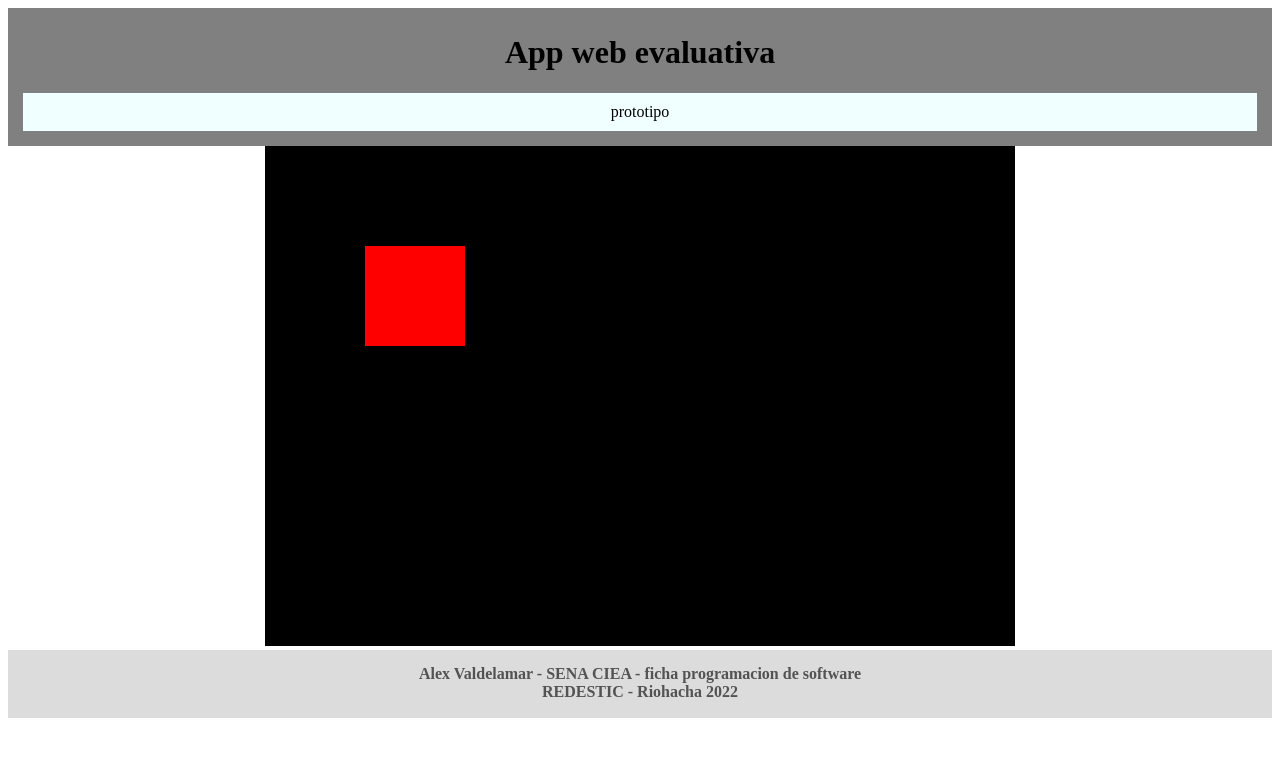
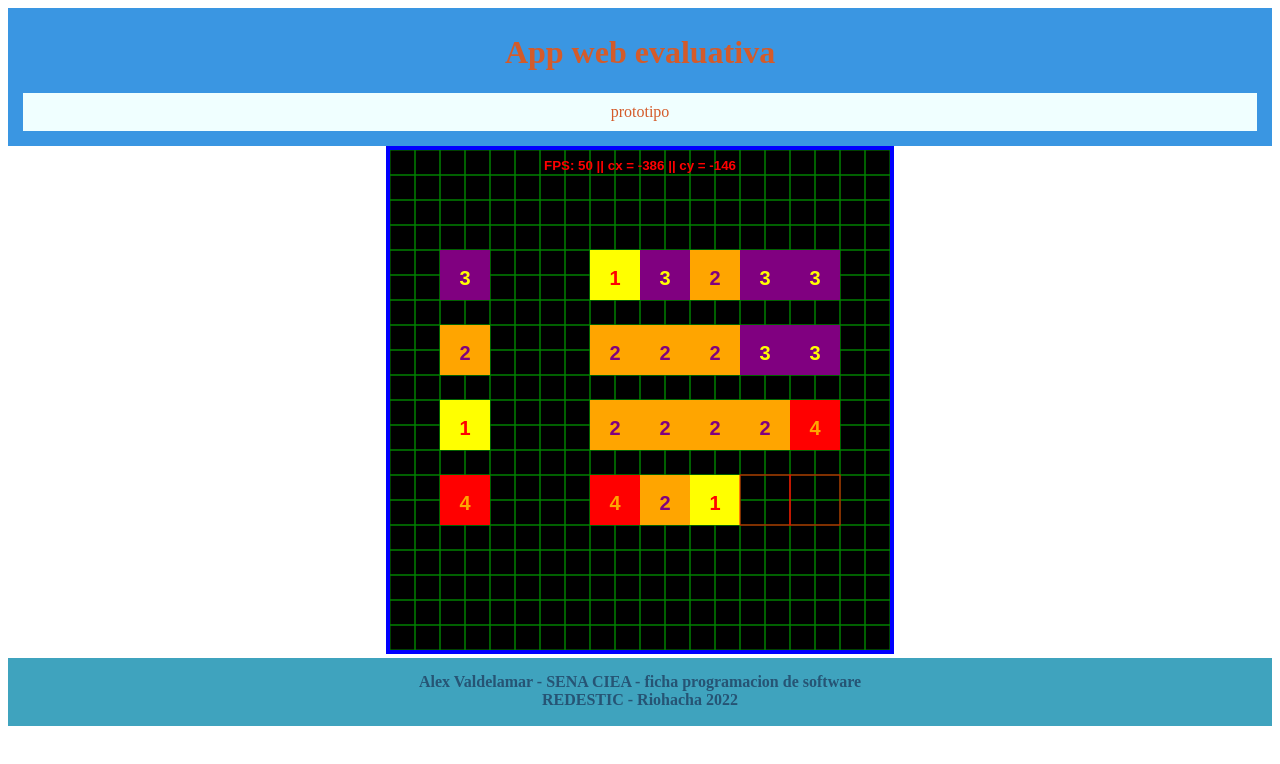
Before and after one commit to Alexhumme/proyecto-REDESTIC-2022, a plain HTML site: page index.html in a window 1280 px wide. Both pictures are taken after a click on the item "prototipo". Drawn offline with Linux system fonts and the light colour scheme.

Commit message:
pototipo 0.0

```diff
--- a/index.html
+++ b/index.html
@@ -31,9 +31,9 @@
         </b>
     </footer>
     <script src="js/cargarPrototipo.js"></script>
-    <script src="js/cargarBitacora.js"></script>
-    <script src="js/cargarProyecto.js"></script>
-    <script src="js/cargarSena.js"></script>
+    <script src="js/escenario.js"></script>
+
+    <script src="js/nvls/nv1.js"></script>
 </body>
 
 </html>
--- a/js/cargarPrototipo.js
+++ b/js/cargarPrototipo.js
@@ -1,38 +1,179 @@
-var pieza;
+var pieza, cursor; var segundo, conteoFrames = 0;
 // funcion de inicializacion
 function iniciarPrototipo(){
-    pieza= new constructor(1);
+    pieza= new constructor(1,100,100,200,200);
     let main =document.getElementById("principal"); main.innerHTML = "";
     let c = main.insertBefore(document.createElement("canvas"),null); c.id = "canvas";
     gameSpace.iniciar();
+    generarEscenario(eNv1,50,50,Nv1);
+    generarEscenario(eNv2,50,50,Nv2);
+    cursor = new constructor("cursor",0,0,50,50);
 }
 // juego
 var gameSpace = {
     iniciar: function(){
         this.canva = document.getElementById("canvas");
-        this.canva.width = 750;
+        this.canva.width = 500;
         this.canva.height = 500;
         this.canva.style.cursor = "none";
 
         this.ctx = this.canva.getContext("2d");
 
         this.interval = setInterval(actualizarFrame, 20);
+        window.addEventListener("mousemove", (e)=>{ //actualiza la posicion del juego a la del cursor
+            gameSpace.x = e.x-gameSpace.canva.offsetLeft;
+            gameSpace.y = e.y-gameSpace.canva.offsetTop;
+        }, false);
+        window.addEventListener("mousedown", (e)=>{
+            console.log("click");
+            gameSpace.x = e.x-gameSpace.canva.offsetLeft;
+            gameSpace.y = e.y-gameSpace.canva.offsetTop;
+            for (let ele of Nv2){
+                if(
+                    cursor.x+cursor.ancho/2 > ele.x &&
+                    cursor.y+cursor.alto/2 > ele.y &&
+                    cursor.x+cursor.ancho/2 < ele.x+ele.ancho &&
+                    cursor.y+cursor.alto/2 < ele.y+ele.alto
+                ){
+                    ele.sel = true;
+                    console.log(Nv2.indexOf(ele))
+                }
+            }
+        }, false);
+        window.addEventListener("mouseup",(e)=>{
+            console.log("offclick");
+            gameSpace.x = e.x-gameSpace.canva.offsetLeft;
+            gameSpace.y = e.y-gameSpace.canva.offsetTop;
+            for (let ele of Nv2){
+                if(
+                    cursor.x+cursor.ancho/2 > ele.x &&
+                    cursor.y+cursor.alto/2 > ele.y &&
+                    cursor.x+cursor.ancho/2 < ele.x+ele.ancho &&
+                    cursor.y+cursor.alto/2 < ele.y+ele.alto
+                ){
+                    ele.sel = false;
+                }
+            }
+        }, false);
     },
     limpiar: function(){
         this.ctx.clearRect(0,0,this.canva.width,this.canva.height);
+        capa1 = [];
     }
 }
 
-function constructor(tipo){
+function constructor(tipo,x,y,ancho,alto){
     this.tipo = tipo,
-    this.actualizar = function(){
+    this.x = x;
+    this.y = y;
+    this.ancho = ancho;
+    this.alto = alto;
+    this.val = tipo;
+    this.sel = false;
+    this.dibujar = function(){
         ctx = gameSpace.ctx;
-        ctx.fillStyle = "red";
-        ctx.fillRect(100, 100, 100, 100);
+        switch (tipo){
+            case 0:ctx.strokeStyle = "green";ctx.strokeRect(this.x, this.y, ancho, alto); break;
+            case 1:
+            ctx.fillStyle = "yellow";
+            ctx.fillRect(this.x, this.y, ancho, alto);
+            gameSpace.ctx.font = "bold 15pt sans-serif";
+            ctx.fillStyle = "red";
+            ctx.fillText(tipo,this.x+this.ancho/2,10+this.y+this.alto/2);
+            break;
+            case 2:
+            ctx.fillStyle = "orange";
+            ctx.fillRect(this.x, this.y, ancho, alto);
+            gameSpace.ctx.font = "bold 15pt sans-serif";
+            ctx.fillStyle = "purple";
+            ctx.fillText(tipo,this.x+this.ancho/2,10+this.y+this.alto/2);
+            break;
+            case 3:
+            ctx.fillStyle = "purple";
+            ctx.fillRect(this.x, this.y, ancho, alto);
+            gameSpace.ctx.font = "bold 15pt sans-serif";
+            ctx.fillStyle = "yellow";
+            ctx.fillText(tipo,this.x+this.ancho/2,10+this.y+this.alto/2);
+            break;
+            case 4:
+            ctx.fillStyle = "red";
+            ctx.fillRect(this.x, this.y, ancho, alto);
+            gameSpace.ctx.font = "bold 15pt sans-serif";
+            ctx.fillStyle = "orange";
+            ctx.fillText(tipo,this.x+this.ancho/2,10+this.y+this.alto/2);
+            break;
+            case "voidX": ctx.strokeStyle = "red";ctx.strokeRect(this.x, this.y, ancho, alto); break;
+            case "cursor":
+            ctx.strokeStyle = "yellow";
+            ctx.strokeRect(this.x, this.y, ancho, alto);
+            ctx.strokeRect(this.x+this.ancho/4, this.y+this.alto/4, ancho*0.5, alto*0.5);
+            break;
+
+        }
+    }
+    this.mover = function(){
+        if(this.sel){
+            this.x = gameSpace.x;
+            this.y = gameSpace.y;
+        }
+        if (gameSpace.x && gameSpace.y){
+            cursor.x = gameSpace.x;
+            cursor.y = gameSpace.y;
+        }
+    }
+    this.encajar = function(){
+        if (this.x%25 != 0 && this.y%25!=0){
+            for (let e of capa1){
+                if(
+                    this.x+this.ancho/2 > e.x &&
+                    this.y+this.alto/2 > e.y &&
+                    this.x+this.ancho/2 < e.x+e.ancho &&
+                    this.y+this.alto/2 < e.y+e.alto
+                ){
+                  this.x = e.x;
+                  this.y = e.y;
+                }
+            }
+        }
     }
 
 }
+function gp(){
+    if(
+        ((Nv2[0].x == Nv1[18].x &&
+        Nv2[0].y == Nv1[18].y) &&
+        (Nv2[1].x == Nv1[19].x &&
+        Nv2[1].y == Nv1[19].y))
+        ||
+        ((Nv2[1].x == Nv1[18].x &&
+        Nv2[1].y == Nv1[18].y) &&
+        (Nv2[0].x == Nv1[19].x &&
+        Nv2[0].y == Nv1[19].y))
+        ){
+            alert("prueba completada!");
+        }
+}
+function consultarFrames(){
+    var seg = Math.floor(Date.now()/1000);
+    if (seg != segundo)
+    {
+        segundo = seg;
+        fps = conteoFrames;
+        conteoFrames = 1;
+    } else {conteoFrames++};
+
+    gameSpace.ctx.font = "bold 10pt sans-serif";
+    gameSpace.ctx.fillStyle = "red";
+    gameSpace.ctx.textAlign = "center"
+    gameSpace.ctx.fillText("FPS: "+ fps + " || cx = "+cursor.x + " || cy = "+cursor.y, gameSpace.canva.width/2, 20)
+}
 function actualizarFrame(){
     gameSpace.limpiar();
-    pieza.actualizar();
+
+    generarEscenario(fondo,25,25,capa1);
+    for(e of Nv1){e.dibujar();}
+    for(i of Nv2){i.mover();i.encajar();i.dibujar();}
+    cursor.mover();cursor.encajar();cursor.dibujar();
+    gp();
+    consultarFrames();
 }
--- /dev/null
+++ b/js/escenario.js
@@ -0,0 +1,49 @@
+var N = null;
+var fondo = [
+    [0,0,0,0,0,0,0,0,0,0,0,0,0,0,0,0,0,0,0,0],
+    [0,0,0,0,0,0,0,0,0,0,0,0,0,0,0,0,0,0,0,0],
+    [0,0,0,0,0,0,0,0,0,0,0,0,0,0,0,0,0,0,0,0],
+    [0,0,0,0,0,0,0,0,0,0,0,0,0,0,0,0,0,0,0,0],
+    [0,0,0,0,0,0,0,0,0,0,0,0,0,0,0,0,0,0,0,0],
+    [0,0,0,0,0,0,0,0,0,0,0,0,0,0,0,0,0,0,0,0],
+    [0,0,0,0,0,0,0,0,0,0,0,0,0,0,0,0,0,0,0,0],
+    [0,0,0,0,0,0,0,0,0,0,0,0,0,0,0,0,0,0,0,0],
+    [0,0,0,0,0,0,0,0,0,0,0,0,0,0,0,0,0,0,0,0],
+    [0,0,0,0,0,0,0,0,0,0,0,0,0,0,0,0,0,0,0,0],
+    [0,0,0,0,0,0,0,0,0,0,0,0,0,0,0,0,0,0,0,0],
+    [0,0,0,0,0,0,0,0,0,0,0,0,0,0,0,0,0,0,0,0],
+    [0,0,0,0,0,0,0,0,0,0,0,0,0,0,0,0,0,0,0,0],
+    [0,0,0,0,0,0,0,0,0,0,0,0,0,0,0,0,0,0,0,0],
+    [0,0,0,0,0,0,0,0,0,0,0,0,0,0,0,0,0,0,0,0],
+    [0,0,0,0,0,0,0,0,0,0,0,0,0,0,0,0,0,0,0,0],
+    [0,0,0,0,0,0,0,0,0,0,0,0,0,0,0,0,0,0,0,0],
+    [0,0,0,0,0,0,0,0,0,0,0,0,0,0,0,0,0,0,0,0],
+    [0,0,0,0,0,0,0,0,0,0,0,0,0,0,0,0,0,0,0,0],
+    [0,0,0,0,0,0,0,0,0,0,0,0,0,0,0,0,0,0,0,0]
+]
+var capa1 = [];
+
+let xb = 0, yb = 0;
+function generarEscenario(capa, ancho, alto, lista)
+{
+    //lista = [];
+	for (let y=0; y < capa.length; y++)
+    {
+		//xb = - retraso;
+		for (let x =0; x < capa[y].length; x++)
+        {
+            if (capa[y][x] != N){
+                lista.push(new constructor(capa[y][x],xb,yb,ancho,alto));
+            }
+
+			xb += 25;
+		}
+		yb += 25;
+        xb = 0;
+	}
+
+	yb = 0;
+    for (elementoX of lista){
+        elementoX.dibujar();
+    }
+}
--- /dev/null
+++ b/js/nvls/nv1.js
@@ -0,0 +1,47 @@
+var X = "voidX";
+var Nv1 = [];
+var eNv1 = [
+    [N,N,N,N,N,N,N,N,N,N,N,N,N,N,N,N,N,N,N,N],
+    [N,N,N,N,N,N,N,N,N,N,N,N,N,N,N,N,N,N,N,N],
+    [N,N,N,N,N,N,N,N,N,N,N,N,N,N,N,N,N,N,N,N],
+    [N,N,N,N,N,N,N,N,N,N,N,N,N,N,N,N,N,N,N,N],
+    [N,N,N,N,N,N,N,N,1,N,3,N,2,N,3,N,3,N,N,N],
+    [N,N,N,N,N,N,N,N,N,N,N,N,N,N,N,N,N,N,N,N],
+    [N,N,N,N,N,N,N,N,N,N,N,N,N,N,N,N,N,N,N,N],
+    [N,N,N,N,N,N,N,N,2,N,2,N,2,N,3,N,3,N,N,N],
+    [N,N,N,N,N,N,N,N,N,N,N,N,N,N,N,N,N,N,N,N],
+    [N,N,N,N,N,N,N,N,N,N,N,N,N,N,N,N,N,N,N,N],
+    [N,N,N,N,N,N,N,N,2,N,2,N,2,N,2,N,4,N,N,N],
+    [N,N,N,N,N,N,N,N,N,N,N,N,N,N,N,N,N,N,N,N],
+    [N,N,N,N,N,N,N,N,N,N,N,N,N,N,N,N,N,N,N,N],
+    [N,N,N,N,N,N,N,N,4,N,2,N,1,N,X,N,X,N,N,N],
+    [N,N,N,N,N,N,N,N,N,N,N,N,N,N,N,N,N,N,N,N],
+    [N,N,N,N,N,N,N,N,N,N,N,N,N,N,N,N,N,N,N,N],
+    [N,N,N,N,N,N,N,N,N,N,N,N,N,N,N,N,N,N,N,N],
+    [N,N,N,N,N,N,N,N,N,N,N,N,N,N,N,N,N,N,N,N],
+    [N,N,N,N,N,N,N,N,N,N,N,N,N,N,N,N,N,N,N,N],
+    [N,N,N,N,N,N,N,N,N,N,N,N,N,N,N,N,N,N,N,N]
+]
+var Nv2 = [];
+var eNv2 = [
+    [N,N,N,N,N,N,N,N,N,N,N,N,N,N,N,N,N,N,N,N],
+    [N,N,N,N,N,N,N,N,N,N,N,N,N,N,N,N,N,N,N,N],
+    [N,N,N,N,N,N,N,N,N,N,N,N,N,N,N,N,N,N,N,N],
+    [N,N,N,N,N,N,N,N,N,N,N,N,N,N,N,N,N,N,N,N],
+    [N,N,3,N,N,N,N,N,N,N,N,N,N,N,N,N,N,N,N,N],
+    [N,N,N,N,N,N,N,N,N,N,N,N,N,N,N,N,N,N,N,N],
+    [N,N,N,N,N,N,N,N,N,N,N,N,N,N,N,N,N,N,N,N],
+    [N,N,2,N,N,N,N,N,N,N,N,N,N,N,N,N,N,N,N,N],
+    [N,N,N,N,N,N,N,N,N,N,N,N,N,N,N,N,N,N,N,N],
+    [N,N,N,N,N,N,N,N,N,N,N,N,N,N,N,N,N,N,N,N],
+    [N,N,1,N,N,N,N,N,N,N,N,N,N,N,N,N,N,N,N,N],
+    [N,N,N,N,N,N,N,N,N,N,N,N,N,N,N,N,N,N,N,N],
+    [N,N,N,N,N,N,N,N,N,N,N,N,N,N,N,N,N,N,N,N],
+    [N,N,4,N,N,N,N,N,N,N,N,N,N,N,N,N,N,N,N,N],
+    [N,N,N,N,N,N,N,N,N,N,N,N,N,N,N,N,N,N,N,N],
+    [N,N,N,N,N,N,N,N,N,N,N,N,N,N,N,N,N,N,N,N],
+    [N,N,N,N,N,N,N,N,N,N,N,N,N,N,N,N,N,N,N,N],
+    [N,N,N,N,N,N,N,N,N,N,N,N,N,N,N,N,N,N,N,N],
+    [N,N,N,N,N,N,N,N,N,N,N,N,N,N,N,N,N,N,N,N],
+    [N,N,N,N,N,N,N,N,N,N,N,N,N,N,N,N,N,N,N,N]
+]
--- a/style.css
+++ b/style.css
@@ -4,7 +4,8 @@ body{
 }
 #header{
     text-align: center;
-    background-color: gray;
+    background-color: rgb(58, 150, 226);
+    color:rgb(212, 91, 42);
     padding: 5px;
     margin: 0px;
 }
@@ -39,14 +40,15 @@ a {
     margin-bottom: 0px;
     text-align: center;
     padding: 15px;
-    background-color: gainsboro;
-    color: rgb(83, 83, 83);
+    background-color: rgb(63, 163, 190);
+    color: rgb(38, 84, 116);
 }
 #canvas{
+    border:solid 4px blue;
     display: inline-block;
     margin: 0px;
     position: relative;
     height: 500px;
-    width: 750px;
+    width: 500px;
     background-color: rgb(0, 0, 0);
 }
```
Also changed, not shown: cargarProyecto.js (deleted), js/cargarBitacora.js (deleted), js/cargarProyecto.js (deleted), js/cargarSena.js (deleted).
